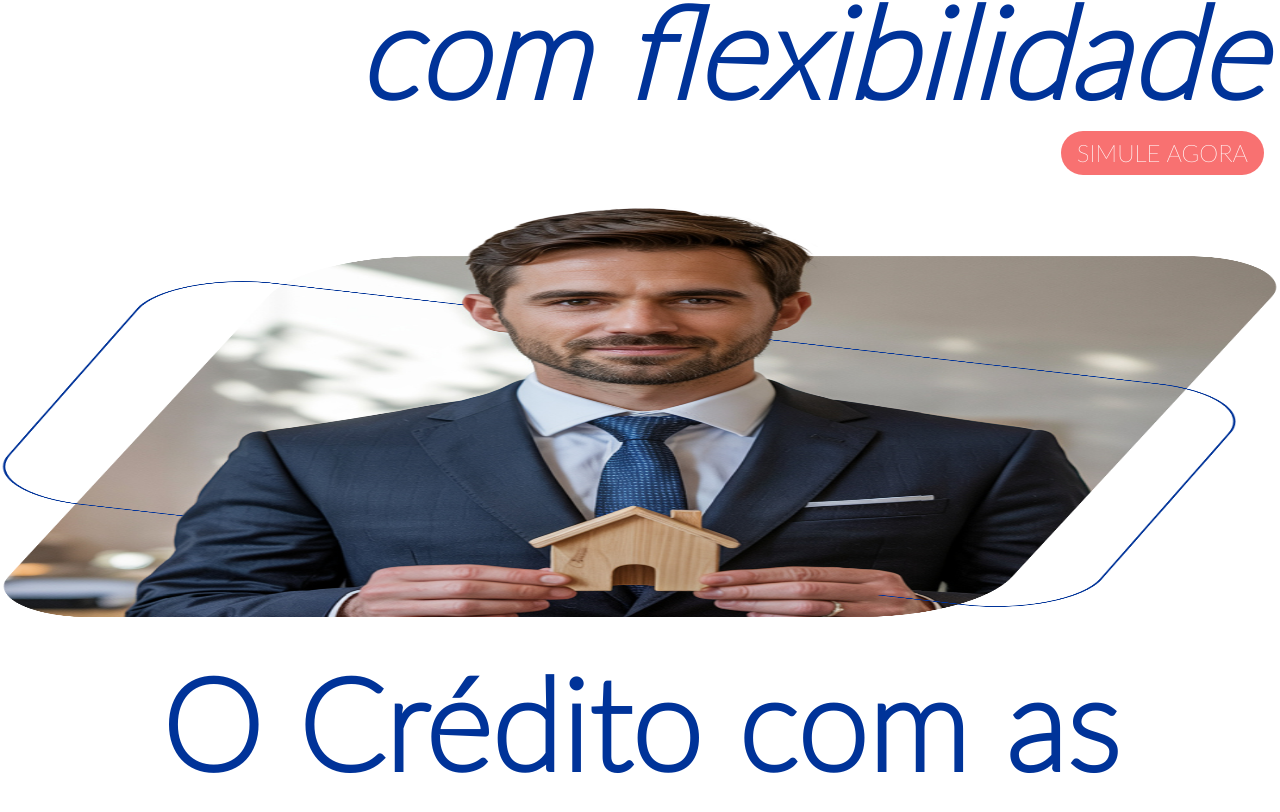
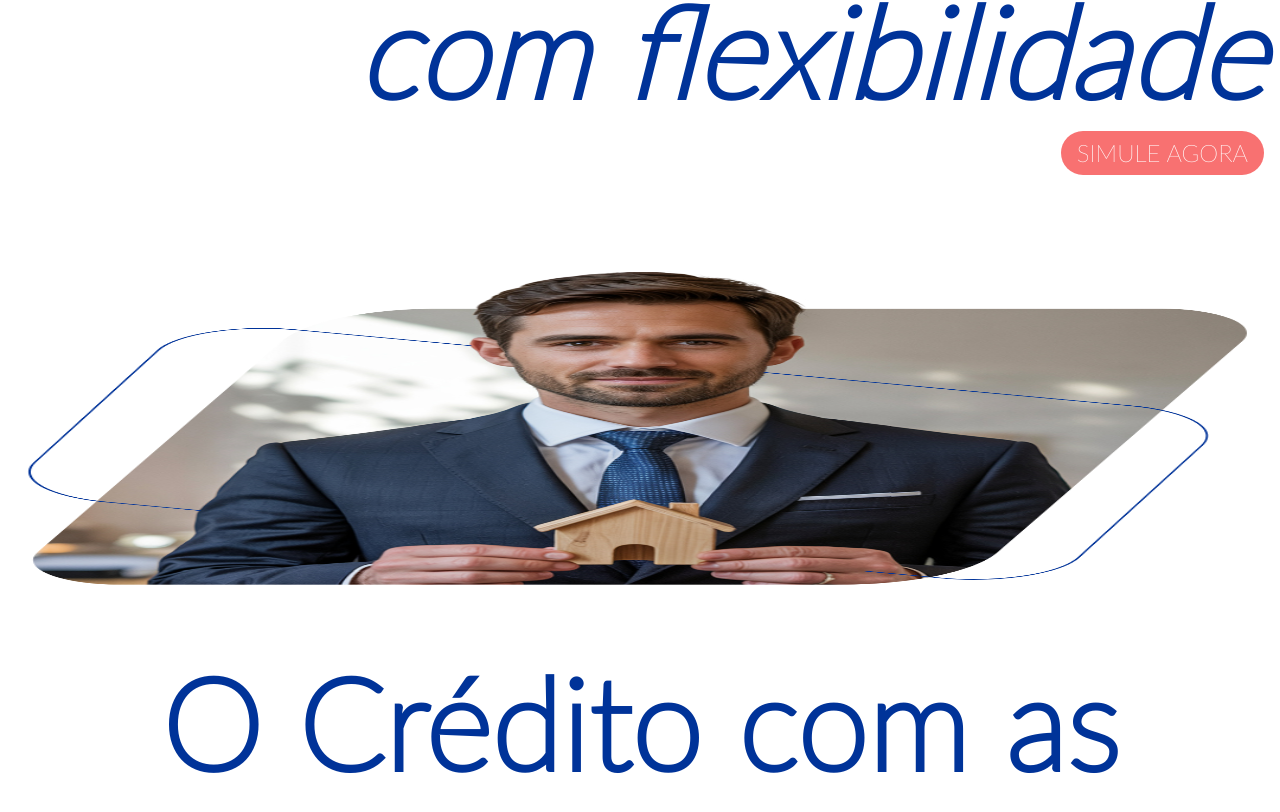
Before and after one commit to MathAlencar/Projeto-React-Tailwindcss, a React (Vite) app: page /home in a window 1280 px wide. Shown: the part 406-1218 px from the top of the page. Built offline with nearby package versions, Linux system fonts and the light colour scheme.

Commit message:
first commit

```diff
--- a/index.html
+++ b/index.html
@@ -3,7 +3,7 @@
   <head>
     <meta charset="UTF-8" />
     <link rel="icon" type="image/svg+xml" href="/vite.svg" />
-    <link rel="preload" as="image" href="/assets/img-pages/img-1-inicial.png"/>
+    <link rel="preload" as="image" href="/assets/img-pages/img-1-inicial.webp"/>
     <link rel="preload" as="image" href="/assets/img-pages/img-2-inicial.webp"/>
     <link rel="preload" as="image" href="/assets/img-pages/img-3-inicial.webp"/>
     <meta name="viewport" content="width=device-width, initial-scale=1.0" />
--- a/src/pages/page01/index.jsx
+++ b/src/pages/page01/index.jsx
@@ -28,7 +28,7 @@ export default function Teste() {
           </Div>
             <img
                 className="w-full h-[460px] bg-center bg-no-repeat bg-cover z-10"
-                src="/assets/img-pages/img-1-inicial.png"
+                src="/assets/img-pages/img-1-inicial.webp"
                 alt="Homem sorrindo com uma casa na mão"
                 width={100}
                 height={480}
```
